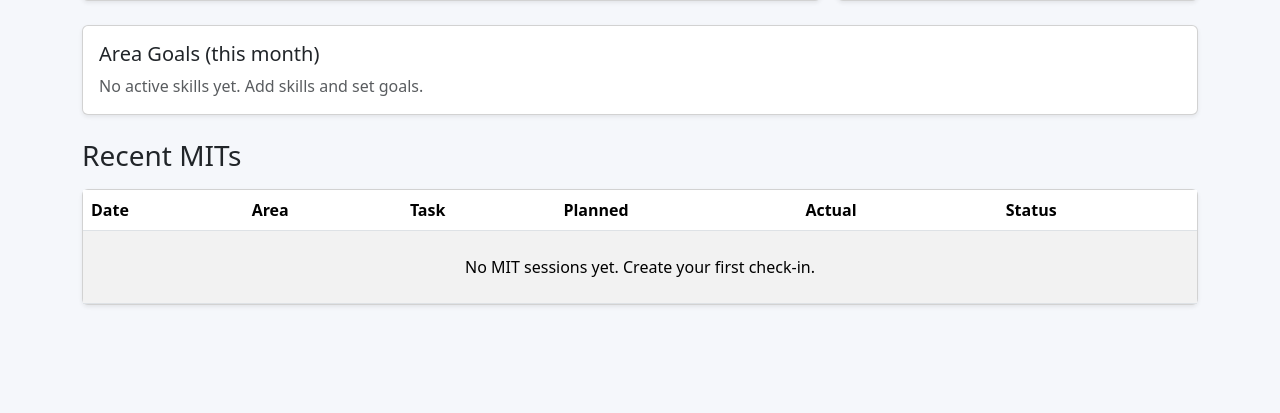
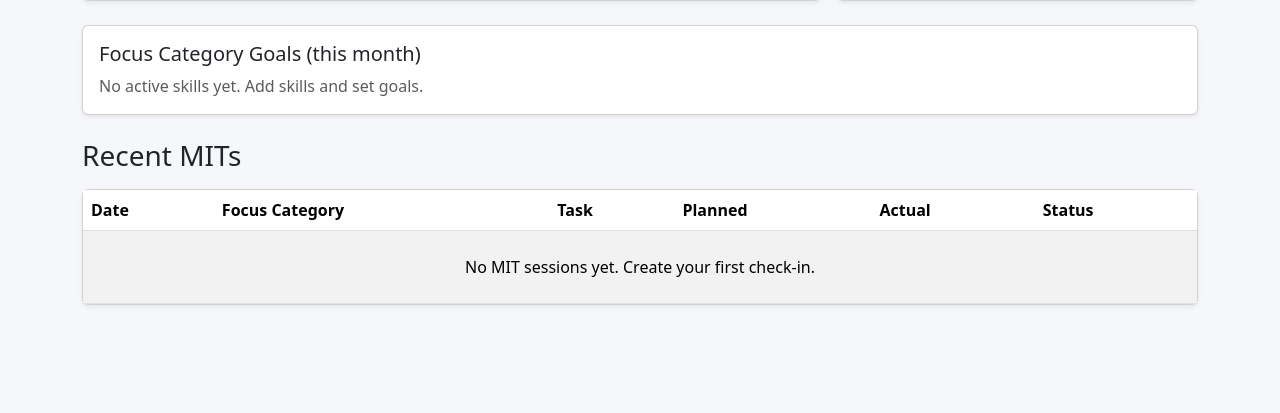
Before and after one commit to elivergara/Focused-Time-Tracker, a Django app: page /app/ in a window 1280 px wide. Shown: the part 840-1253 px from the top of the page. Run offline with Django 5.2, Linux system fonts and the light colour scheme; the visitor is signed in with stand-in values (Sample User, id 1); data that the repository does not hold is empty; style sheets or scripts are compiled from the project's sources; some libraries are stand-ins or nearby versions.

Commit message:
Rename UI term to Focus Categories and improve daily log row visual distinction

```diff
--- a/core/views.py
+++ b/core/views.py
@@ -116,7 +116,7 @@ def home(request):
     trend_actual = [r["actual"] or 0 for r in trend_qs]
 
     skill_qs = month_sessions.values("skill__name").annotate(count=Count("id")).order_by("-count")
-    category_labels = [r["skill__name"] or "(No area)" for r in skill_qs]
+    category_labels = [r["skill__name"] or "(No category)" for r in skill_qs]
     category_data = [r["count"] for r in skill_qs]
 
     goals = Skill.objects.filter(owner=request.user, is_active=True).order_by("name")
@@ -194,7 +194,7 @@ def skill_manage(request):
                 messages.info(request, f"{skill.name} has history, so it was deactivated instead of deleted.")
             else:
                 skill.delete()
-                messages.success(request, "Area deleted.")
+                messages.success(request, "Focus category deleted.")
             return redirect("skill_manage")
 
         form = SkillForm(request.POST)
@@ -202,7 +202,7 @@ def skill_manage(request):
             skill = form.save(commit=False)
             skill.owner = request.user
             skill.save()
-            messages.success(request, "Area saved.")
+            messages.success(request, "Focus category saved.")
             return redirect("skill_manage")
     else:
         form = SkillForm()
--- a/templates/base.html
+++ b/templates/base.html
@@ -24,7 +24,7 @@
               <li class="nav-item"><a class="nav-link" href="{% url 'home' %}"><i class="fa-solid fa-house me-1"></i>Home</a></li>
               <li class="nav-item"><a class="nav-link" href="{% url 'checkin_create' %}"><i class="fa-solid fa-plus me-1"></i>Daily Log</a></li>
               <li class="nav-item"><a class="nav-link" href="{% url 'monthly_summary' %}"><i class="fa-solid fa-chart-column me-1"></i>Monthly</a></li>
-              <li class="nav-item"><a class="nav-link" href="{% url 'skill_manage' %}"><i class="fa-solid fa-layer-group me-1"></i>Areas</a></li>
+              <li class="nav-item"><a class="nav-link" href="{% url 'skill_manage' %}"><i class="fa-solid fa-layer-group me-1"></i>Focus Categories</a></li>
               <li class="nav-item"><span class="nav-link text-light-emphasis">{{ request.user.username }}</span></li>
               <li class="nav-item">
                 <form action="{% url 'logout' %}" method="post" class="d-inline">{% csrf_token %}
--- a/templates/core/checkin_detail.html
+++ b/templates/core/checkin_detail.html
@@ -18,7 +18,7 @@
       <div class="col-md-4">
         <div class="card shadow-sm h-100">
           <div class="card-body">
-            <h5 class="card-title">{{ mit.skill.name|default:'(No area)' }}</h5>
+            <h5 class="card-title">{{ mit.skill.name|default:'(No category)' }}</h5>
             <p class="mb-2">{{ mit.title }}</p>
             <p class="mb-1"><strong>Planned:</strong> {{ mit.planned_minutes }}m</p>
             <p class="mb-1"><strong>Actual:</strong> {% if mit.actual_minutes %}{{ mit.actual_minutes }}m{% else %}-{% endif %}</p>
--- a/templates/core/checkin_form.html
+++ b/templates/core/checkin_form.html
@@ -34,7 +34,7 @@
               {{ mit_form.id }}
               <div class="row g-3 align-items-end">
                 <div class="col-lg-2 col-md-6">
-                  <label class="form-label">Area</label>
+                  <label class="form-label">Focus Category</label>
                   {{ mit_form.skill }}
                 </div>
                 <div class="col-lg-3 col-md-6">
@@ -72,7 +72,7 @@
           <button class="btn btn-outline-primary" type="button" id="add-mit-btn"><i class="fa-solid fa-plus me-2"></i>Add another MIT</button>
           <button class="btn btn-primary" type="submit"><i class="fa-solid fa-floppy-disk me-2"></i>Save Daily Log</button>
           <a href="{% url 'home' %}" class="btn btn-outline-secondary">Back</a>
-          <a href="{% url 'skill_manage' %}" class="btn btn-outline-dark ms-auto"><i class="fa-solid fa-layer-group me-2"></i>Manage Areas</a>
+          <a href="{% url 'skill_manage' %}" class="btn btn-outline-dark ms-auto"><i class="fa-solid fa-layer-group me-2"></i>Manage Focus Categories</a>
         </div>
       </form>
     </div>
@@ -84,7 +84,7 @@
     {{ formset.empty_form.id }}
     <div class="row g-3 align-items-end">
       <div class="col-lg-2 col-md-6">
-        <label class="form-label">Area</label>
+        <label class="form-label">Focus Category</label>
         {{ formset.empty_form.skill }}
       </div>
       <div class="col-lg-3 col-md-6">
--- a/templates/core/home.html
+++ b/templates/core/home.html
@@ -10,11 +10,11 @@
       <div class="col-lg-7 text-white">
         <span class="badge text-bg-primary mb-3">Dashboard</span>
         <h1 class="display-5 fw-bold mb-2">MIT Dashboard</h1>
-        <p class="lead mb-3">Your focus areas and execution — in one operating view.</p>
+        <p class="lead mb-3">Your focus categories and execution — in one operating view.</p>
         <div class="d-flex gap-2 flex-wrap mb-3">
           <a href="{% url 'checkin_create' %}" class="btn btn-primary"><i class="fa-solid fa-plus me-2"></i>Open Daily Log</a>
           <a href="{% url 'monthly_summary' %}" class="btn btn-outline-light"><i class="fa-solid fa-chart-line me-2"></i>Monthly Summary</a>
-          <a href="{% url 'skill_manage' %}" class="btn btn-outline-warning"><i class="fa-solid fa-layer-group me-2"></i>Manage Areas</a>
+          <a href="{% url 'skill_manage' %}" class="btn btn-outline-warning"><i class="fa-solid fa-layer-group me-2"></i>Manage Focus Categories</a>
         </div>
 
         <div class="row g-2 kpi-row">
@@ -47,13 +47,13 @@
       <div class="card shadow-sm h-100"><div class="card-body"><h5 class="card-title">Monthly time trend</h5><canvas id="trendChart" height="110"></canvas></div></div>
     </div>
     <div class="col-lg-4">
-      <div class="card shadow-sm h-100"><div class="card-body"><h5 class="card-title">Area mix (this month)</h5><canvas id="categoryChart" height="110"></canvas></div></div>
+      <div class="card shadow-sm h-100"><div class="card-body"><h5 class="card-title">Focus Category Mix (this month)</h5><canvas id="categoryChart" height="110"></canvas></div></div>
     </div>
   </div>
 
   <div class="card shadow-sm mb-4">
     <div class="card-body">
-      <h5 class="card-title">Area Goals (this month)</h5>
+      <h5 class="card-title">Focus Category Goals (this month)</h5>
       {% if goal_progress %}
         {% for g in goal_progress %}
           <div class="mb-2">
@@ -70,7 +70,7 @@
   </div>
 
   <div class="d-flex justify-content-between align-items-center mb-3"><h3 class="mb-0">Recent MITs</h3></div>
-  <div class="card shadow-sm"><div class="table-responsive"><table class="table table-striped mb-0"><thead><tr><th>Date</th><th>Area</th><th>Task</th><th>Planned</th><th>Actual</th><th>Status</th></tr></thead><tbody>
+  <div class="card shadow-sm"><div class="table-responsive"><table class="table table-striped mb-0"><thead><tr><th>Date</th><th>Focus Category</th><th>Task</th><th>Planned</th><th>Actual</th><th>Status</th></tr></thead><tbody>
   {% for mit in recent_mits %}
     <tr><td><a href="{% url 'checkin_detail' mit.daily_checkin.pk %}">{{ mit.daily_checkin.date }}</a></td><td>{{ mit.skill.name|default:'(No skill)' }}</td><td>{{ mit.title }}</td><td>{{ mit.planned_minutes }}m</td><td>{% if mit.actual_minutes %}{{ mit.actual_minutes }}m{% else %}-{% endif %}</td><td><span class="badge text-bg-secondary">{{ mit.get_status_display }}</span></td></tr>
   {% empty %}
--- a/templates/core/landing.html
+++ b/templates/core/landing.html
@@ -8,7 +8,7 @@
       <div class="col-lg-7">
         <span class="badge text-bg-light text-dark mb-3">MIT Dashboard</span>
         <h1 class="display-4 fw-bold mb-3">Track what matters. Build momentum daily.</h1>
-        <p class="lead mb-4">A clean system for focused work: flexible MIT logging, custom focus area tracking, monthly goals, streaks, and progress analytics.</p>
+        <p class="lead mb-4">A clean system for focused work: flexible MIT logging, custom focus category tracking, monthly goals, streaks, and progress analytics.</p>
         <div class="d-flex gap-2 flex-wrap">
           <a href="{% url 'signup' %}" class="btn btn-primary btn-lg">Get Started</a>
           <a href="{% url 'login' %}" class="btn btn-outline-light btn-lg">Sign In</a>
--- a/templates/core/monthly_summary.html
+++ b/templates/core/monthly_summary.html
@@ -30,7 +30,7 @@
         <thead>
           <tr>
             <th>Month</th>
-            <th>Area</th>
+            <th>Focus Category</th>
             <th>Count</th>
             <th>Completed</th>
             <th>Planned Minutes</th>
--- a/templates/core/signup.html
+++ b/templates/core/signup.html
@@ -12,7 +12,7 @@
           <p class="lead mb-4">MIT Dashboard helps you turn intention into execution with structured daily tracking, clear monthly goals, and actionable performance insights.</p>
           <p class="mb-3">Designed for builders, creatives, learners, and leaders who want a clean, private, and professional productivity workflow.</p>
           <ul class="list-unstyled auth-feature-list mb-0">
-            <li><i class="fa-solid fa-star me-2"></i>Create and manage your own focus areas from day one</li>
+            <li><i class="fa-solid fa-star me-2"></i>Create and manage your own focus categories from day one</li>
             <li><i class="fa-solid fa-star me-2"></i>Track focused sessions, completion rate, streaks, and miss reasons</li>
             <li><i class="fa-solid fa-star me-2"></i>Review monthly trends, goal progress, and export your data</li>
           </ul>
--- a/templates/registration/login.html
+++ b/templates/registration/login.html
@@ -12,7 +12,7 @@
           <p class="lead mb-4">MIT Dashboard is a professional focus and accountability system for individuals and teams who want measurable progress — not vague productivity promises.</p>
           <p class="mb-3">Plan intentional work, execute with clarity, and review outcomes through structured analytics that help you improve every month.</p>
           <ul class="list-unstyled auth-feature-list mb-0">
-            <li><i class="fa-solid fa-check me-2"></i>Focus area tracking with monthly goals</li>
+            <li><i class="fa-solid fa-check me-2"></i>Focus category tracking with monthly goals</li>
             <li><i class="fa-solid fa-check me-2"></i>Flexible 1–8 MIT entries per day</li>
             <li><i class="fa-solid fa-check me-2"></i>Monthly analytics + CSV export</li>
             <li><i class="fa-solid fa-check me-2"></i>Private user accounts with isolated data</li>
```
Also changed, not shown: templates/core/skill_manage.html (+5 -5 lines).
